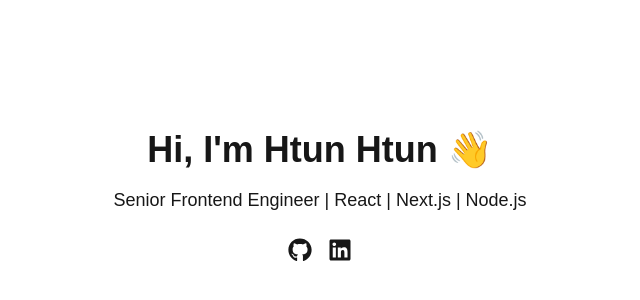
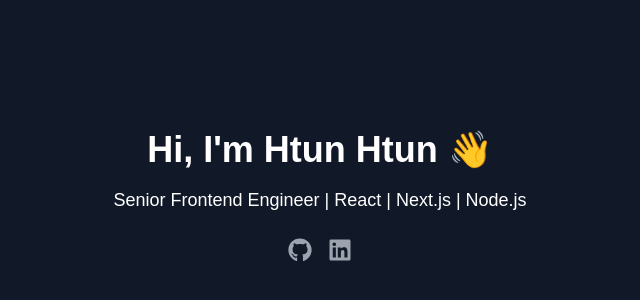
Before and after one commit to htunh/portfolio, a Next.js app: page / in a window 1280 px wide. Shown: the part 204-504 px from the top of the page, without its empty margins (320-960 px from the left). Built offline with nearby package versions, Linux system fonts and the light colour scheme.

Commit message:
Add animated greeting text and update styles for homepage

```diff
--- a/app/page.tsx
+++ b/app/page.tsx
@@ -1,20 +1,45 @@
-import Link from "next/link";
+"use client";
+
+import { useEffect, useState } from "react";
 import { FaGithub, FaLinkedin } from "react-icons/fa";
 
 export default function Home() {
+  const [animatedText, setAnimatedText] = useState<string[]>([]);
+
+  useEffect(() => {
+    const text = "Hi, I'm Htun Htun 👋";
+    const characters = Array.from(text);
+
+    console.log(characters);
+    setAnimatedText(characters);
+  }, []);
+
   return (
-    <div className="min-h-screen flex flex-col items-center justify-center text-center p-4">
-      <h1 className="text-4xl font-bold">Hi, I&#39;m Htun Htun 👋</h1>
+    <div className="min-h-screen flex flex-col items-center justify-center text-center p-4 bg-gray-900 text-white">
+      <h1 className="text-4xl font-bold">
+        {animatedText.map((char, index) => (
+          <span
+            key={index}
+            className="inline-block opacity-0 animate-fadeIn"
+            style={{ animationDelay: `${index * 0.1}s` }}
+          >
+            {char === " " ? "\u00A0" : char}
+          </span>
+        ))}
+      </h1>
       <p className="mt-4 text-lg">
         Senior Frontend Engineer | React | Next.js | Node.js
       </p>
       <div className="flex space-x-4 mt-6">
-        <a href="https://github.com/htunh" className="text-2xl">
+        <a
+          href="https://github.com/htunh"
+          className="text-2xl text-gray-400 hover:text-white transition-colors"
+        >
           <FaGithub />
         </a>
         <a
           href="https://mm.linkedin.com/in/htun-htun-611307134"
-          className="text-2xl"
+          className="text-2xl text-gray-400 hover:text-white transition-colors"
         >
           <FaLinkedin />
         </a>
--- a/tailwind.config.ts
+++ b/tailwind.config.ts
@@ -12,6 +12,15 @@ export default {
         background: "var(--background)",
         foreground: "var(--foreground)",
       },
+      keyframes: {
+        fadeIn: {
+          "0%": { opacity: "0" },
+          "100%": { opacity: "1" },
+        },
+      },
+      animation: {
+        fadeIn: "fadeIn 0.5s ease-out forwards",
+      },
     },
   },
   plugins: [],
```
